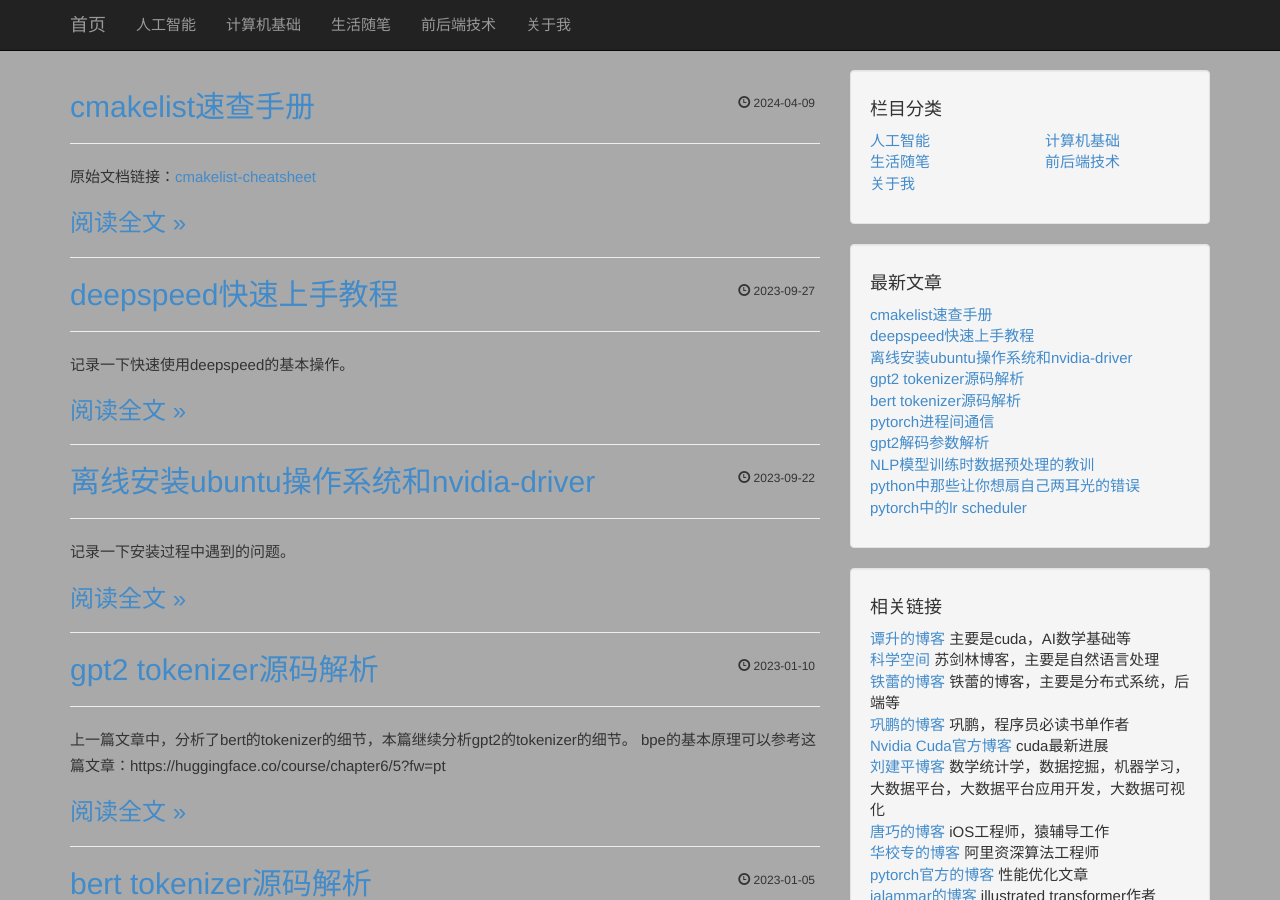
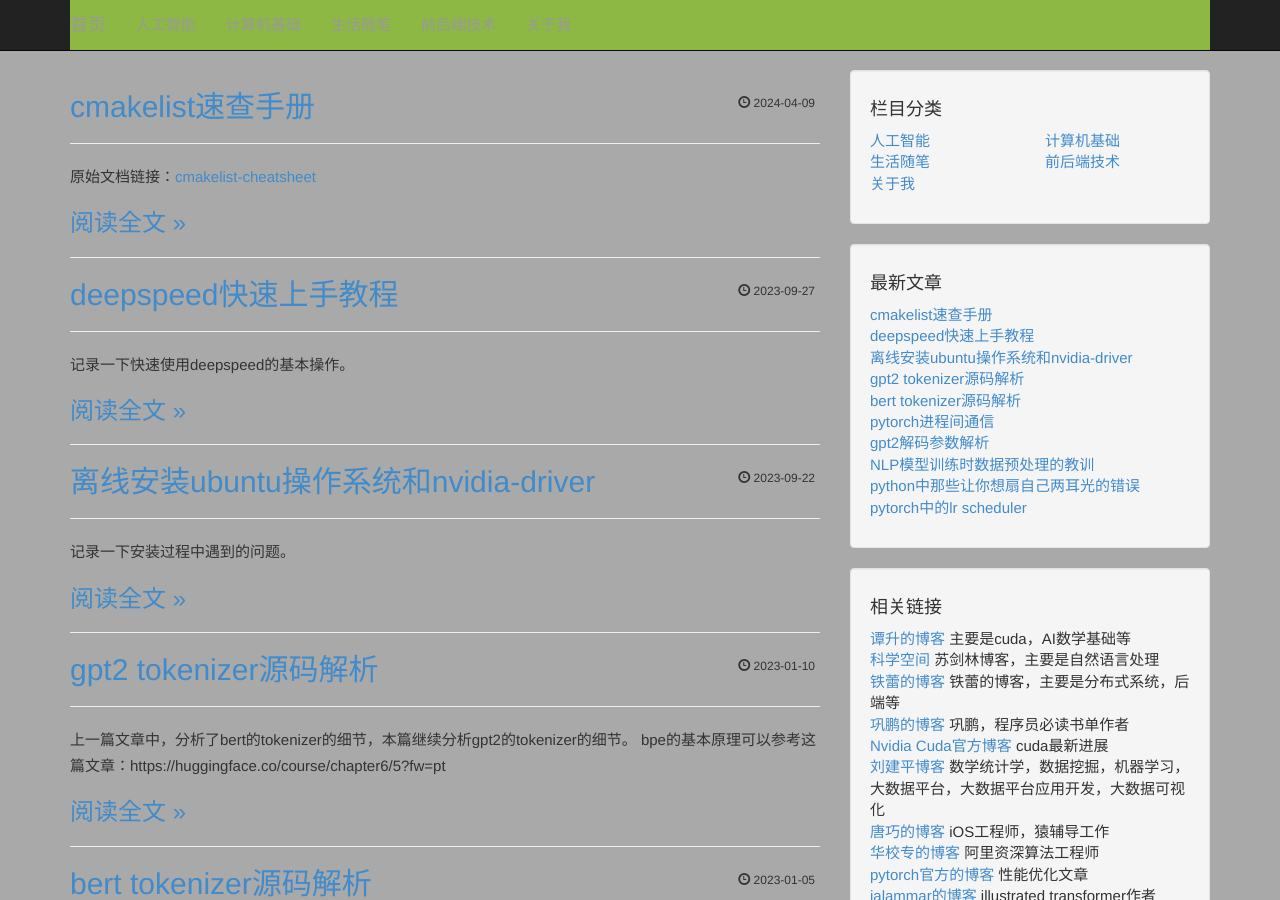
Before and after one commit to liwenju0/liwenju0.github.io, a Jekyll site: the page built from index.html, in a window 1280 px wide and 900 px high. Built offline with Jekyll 4.4.1, drawn with Linux system fonts in a browser that asks for light colours; the list of posts is cut into pages by our own code.

Commit message:
调整背景色

```diff
--- a/_layouts/default.html
+++ b/_layouts/default.html
@@ -46,7 +46,7 @@
     ></script>
   </head>
 
-  <body>
+  <body style="background-color: aliceblue;">
     <!-- Navigation -->
     <nav class="navbar navbar-inverse navbar-fixed-top" role="navigation">
       <div class="container">
--- a/_layouts/index.html
+++ b/_layouts/index.html
@@ -50,7 +50,7 @@
           </a>
         </div>
         <!-- Collect the nav links, forms, and other content for toggling -->
-        <div class="collapse navbar-collapse" id="bs-example-navbar-collapse-1">
+        <div class="collapse navbar-collapse" id="bs-example-navbar-collapse-1", style="background-color: rgb(141, 184, 67);">
           {% include navigation.html %}
         </div>
         <!-- /.navbar-collapse -->
```
